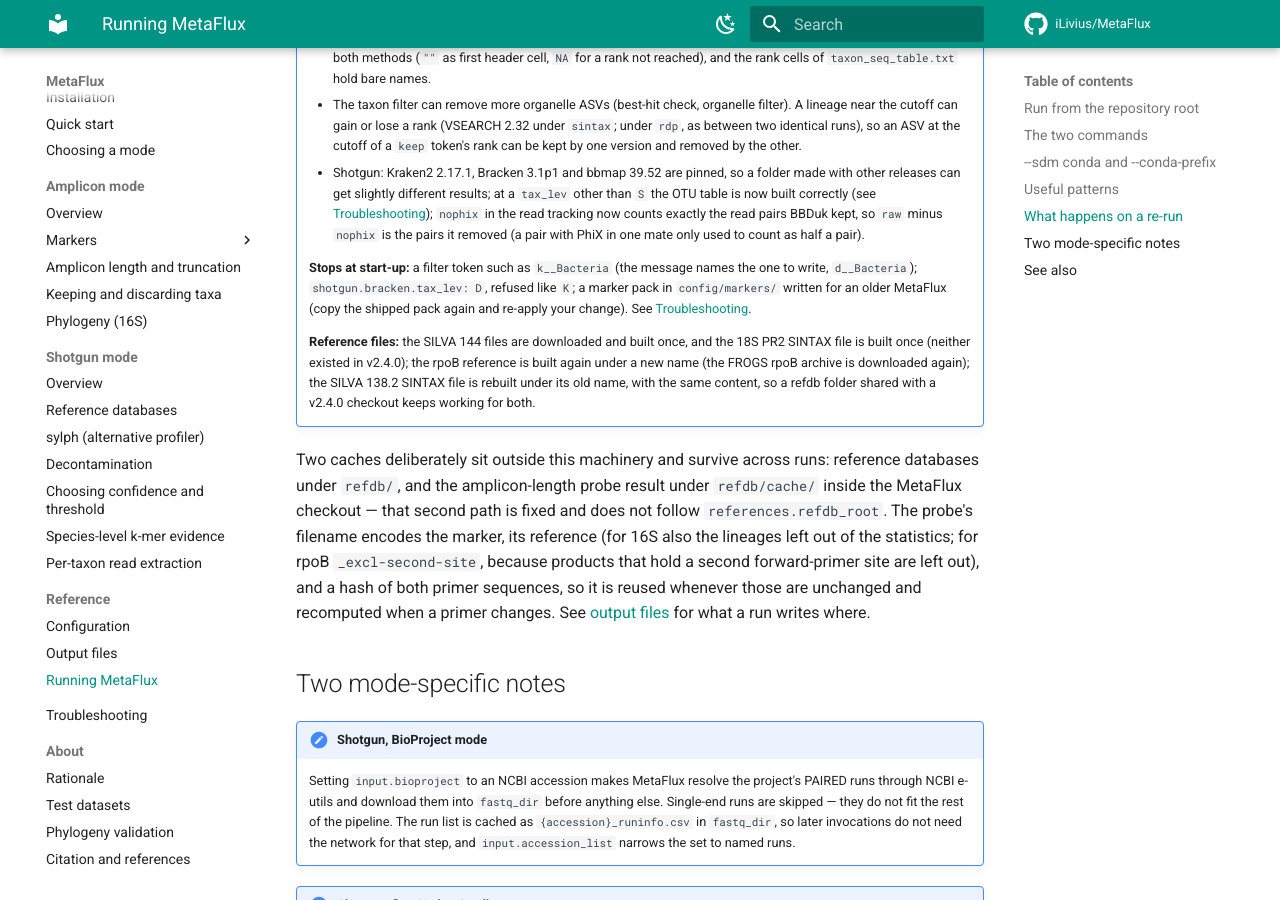
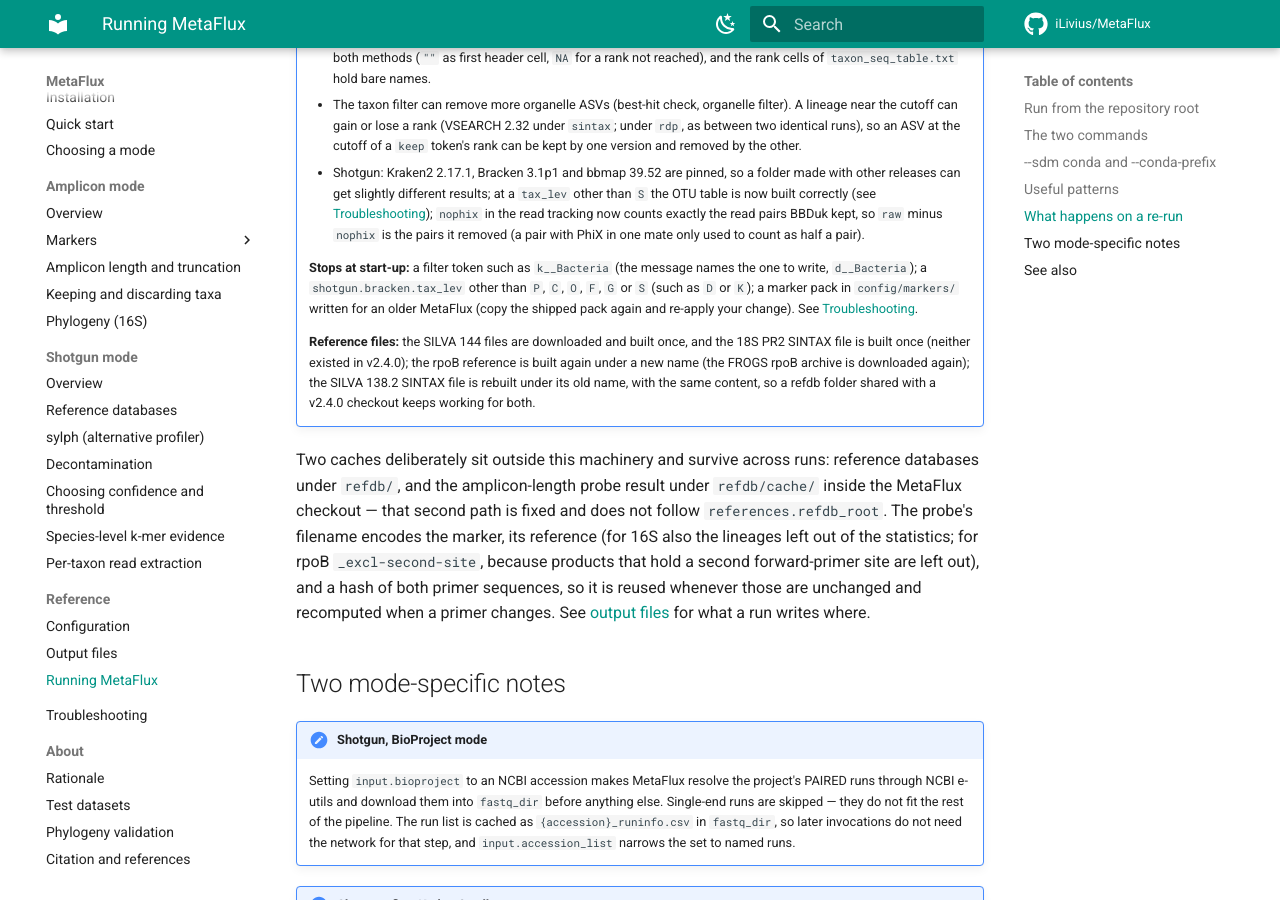
Before and after one commit to iLivius/MetaFlux, an MkDocs documentation site: the page built from docs/reference/running.md, in a window 1280 px wide and 900 px high, scrolled down 4674 px. Built offline with MkDocs 1.6.1 and Material for MkDocs 9.7.7, drawn with Linux system fonts in a browser that asks for light colours; comment, search, counter and statistics services are not loaded.

Commit message:
README diagram shows sylph; running page states the Bracken rank rule as checked

```diff
--- a/docs/reference/running.md
+++ b/docs/reference/running.md
@@ -235,7 +235,7 @@
       used to count as half a pair).
 
     **Stops at start-up:** a filter token such as `k__Bacteria` (the message names the
-    one to write, `d__Bacteria`); `shotgun.bracken.tax_lev: D`, refused like `K`; a
+    one to write, `d__Bacteria`); a `shotgun.bracken.tax_lev` other than `P`, `C`, `O`, `F`, `G` or `S` (such as `D` or `K`); a
     marker pack in `config/markers/` written for an older MetaFlux (copy the shipped pack
     again and re-apply your change). See [Troubleshooting](../troubleshooting.md).
 
```
Also changed, not shown: README.md (+2 -1 lines).
